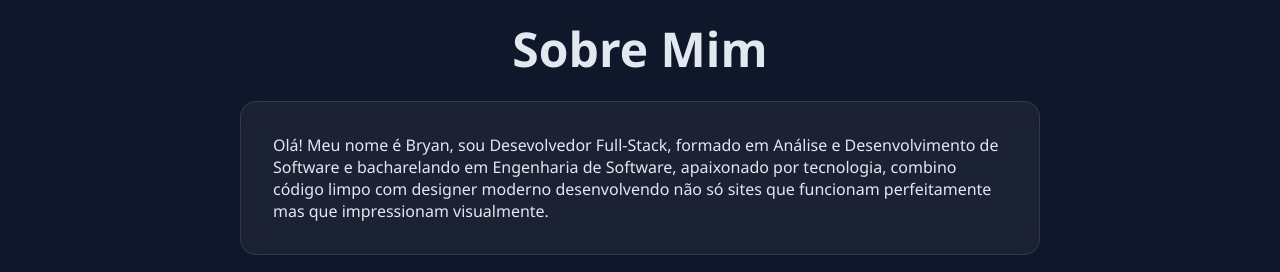
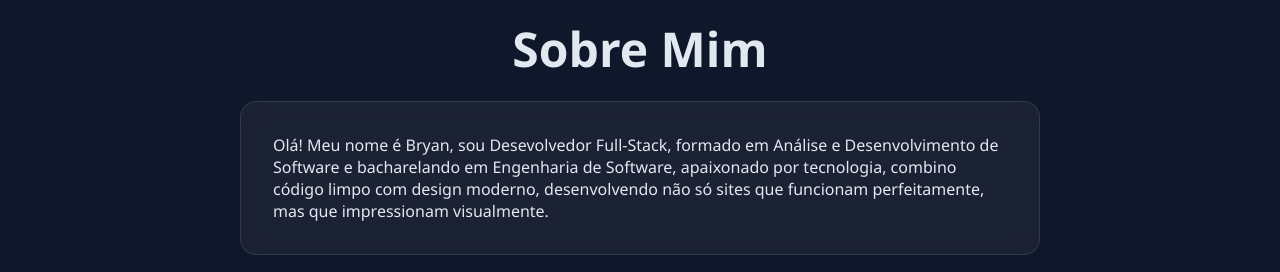
Before and after one commit to Bryan01santos/Meu-portifolio, a plain HTML site: page index.html in a window 1280 px wide. Shown: the part 880-1152 px from the top of the page. Drawn offline with Linux system fonts and the light colour scheme.

Commit message:
Update index.html
mudança na descrição

```diff
--- a/index.html
+++ b/index.html
@@ -39,8 +39,8 @@
         <h2 class="sobre-titulo">Sobre Mim</h2>
         <div class="sobre-caixa">
             <p class="sobre-paragafo">
-                Olá! Meu nome é Bryan, sou Desevolvedor Full-Stack, formado em Análise e Desenvolvimento de Software e bacharelando em Engenharia de Software, apaixonado por tecnologia, combino código limpo com designer moderno desenvolvendo não só sites que funcionam
-                perfeitamente mas que impressionam visualmente.
+                Olá! Meu nome é Bryan, sou Desevolvedor Full-Stack, formado em Análise e Desenvolvimento de Software e bacharelando em Engenharia de Software, apaixonado por tecnologia, combino código limpo com design moderno, desenvolvendo não só sites que funcionam
+                perfeitamente, mas que impressionam visualmente.
             </p>
         </div>
     </section>
```
